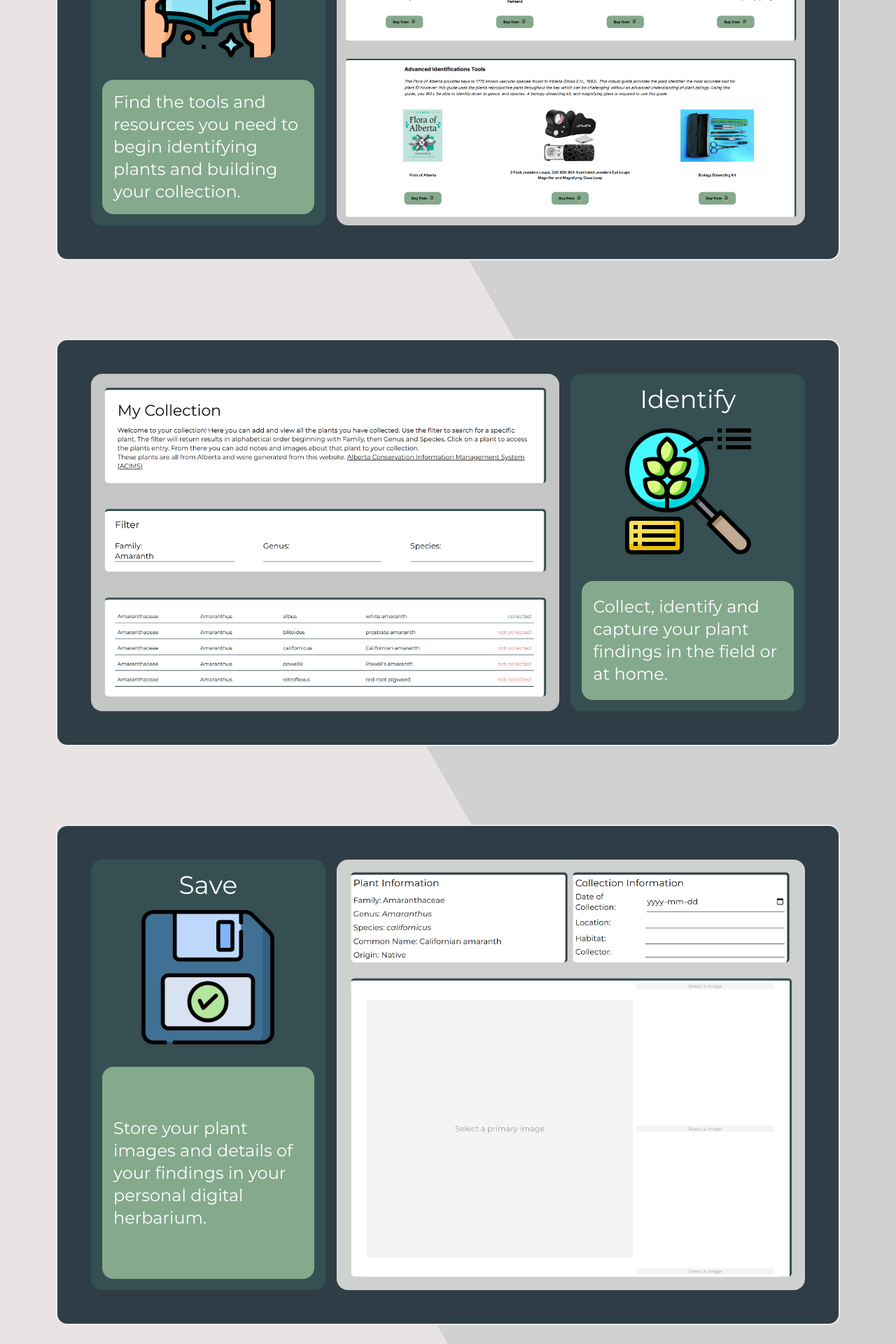
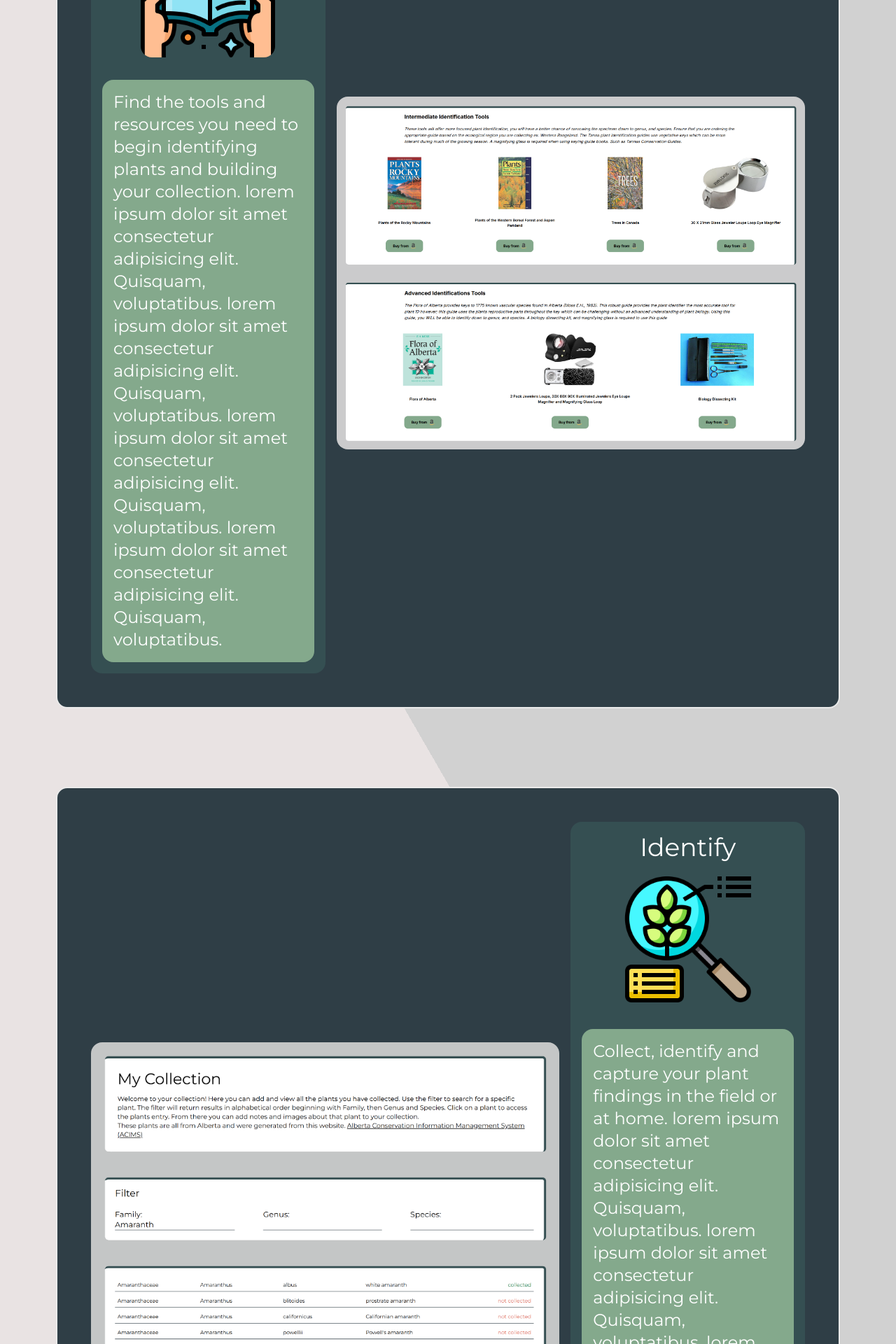
Before and after one commit to NickDimarzo/Digital-Herbarium, a Next.js app: page / in a window 1280 px wide. Shown: the part 880-2800 px from the top of the page at 70% size. Built offline with nearby package versions, Linux system fonts and the light colour scheme; a web font is replaced by a local one.

Commit message:
lorem for spacing

```diff
--- a/app/page.js
+++ b/app/page.js
@@ -11,7 +11,9 @@ export default function Page() {
         {/*Left Container*/}
         <div className="flex-col w-full sm:w-1/2 xl:w-1/3 flex bg-darker-blue justify-center items-center rounded-t-2xl xl:rounded-l-2xl xl:rounded-tr-none">
           <div className="flex items-center p-4 justify-center">
-            <h1 className="text-2xl xl:text-4xl text-white">Digital Herbarium</h1>
+            <h1 className="text-2xl xl:text-4xl text-white">
+              Digital Herbarium
+            </h1>
           </div>
           <div className="w-2/3 flex items-center ">
             <p className="p-4 text-xl xl:text-2xl w-full text-white">
@@ -39,22 +41,28 @@ export default function Page() {
         <FeatureCard
           header="Discover"
           img="/assets/images/reading-book.png"
-          text="Find the tools and resources you need to begin identifying plants and building your collection. "
-          screenShot= "/assets/images/resources-snipet.png"
+          text="Find the tools and resources you need to begin identifying plants and building your collection.
+          lorem ipsum dolor sit amet consectetur adipisicing elit. Quisquam, voluptatibus. lorem ipsum dolor sit amet consectetur adipisicing elit. Quisquam, voluptatibus.
+          lorem ipsum dolor sit amet consectetur adipisicing elit. Quisquam, voluptatibus. lorem ipsum dolor sit amet consectetur adipisicing elit. Quisquam, voluptatibus."
+          screenShot="/assets/images/resources-snipet.png"
         />
         {/*Middle Container*/}
         <FeatureCardReversed
           header="Identify"
           img="/assets/images/icon-plant.png"
-          text="Collect, identify and capture your plant findings in the field or at home."
-          screenShot= "/assets/images/collection-snipet.png"
+          text="Collect, identify and capture your plant findings in the field or at home.
+          lorem ipsum dolor sit amet consectetur adipisicing elit. Quisquam, voluptatibus. lorem ipsum dolor sit amet consectetur adipisicing elit. Quisquam, voluptatibus.
+          lorem ipsum dolor sit amet consectetur adipisicing elit. Quisquam, voluptatibus. lorem ipsum dolor sit amet consectetur adipisicing elit. Quisquam, voluptatibus."
+          screenShot="/assets/images/collection-snipet.png"
         />
         {/*Bottom Container*/}
         <FeatureCard
           header="Save"
           img="/assets/images/save-icon.png"
-          text="Store your plant images and details of your findings in your personal digital herbarium."
-          screenShot= "/assets/images/plant-snipet.png"
+          text="Store your plant images and details of your findings in your personal digital herbarium.
+          lorem ipsum dolor sit amet consectetur adipisicing elit. Quisquam, voluptatibus. lorem ipsum dolor sit amet consectetur adipisicing elit. Quisquam, voluptatibus.
+          lorem ipsum dolor sit amet consectetur adipisicing elit. Quisquam, voluptatibus. lorem ipsum dolor sit amet consectetur adipisicing elit. Quisquam, voluptatibus."
+          screenShot="/assets/images/plant-snipet.png"
         />
       </div>
     </div>
```
